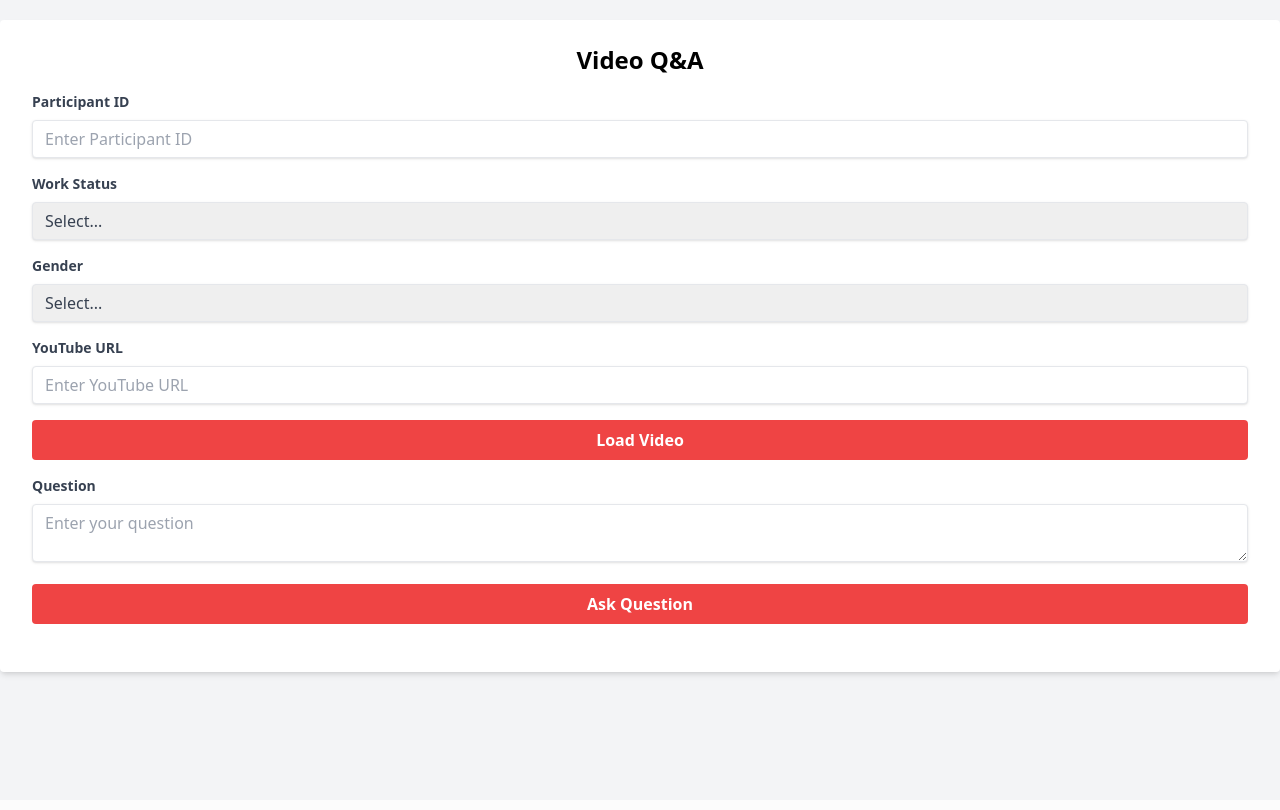
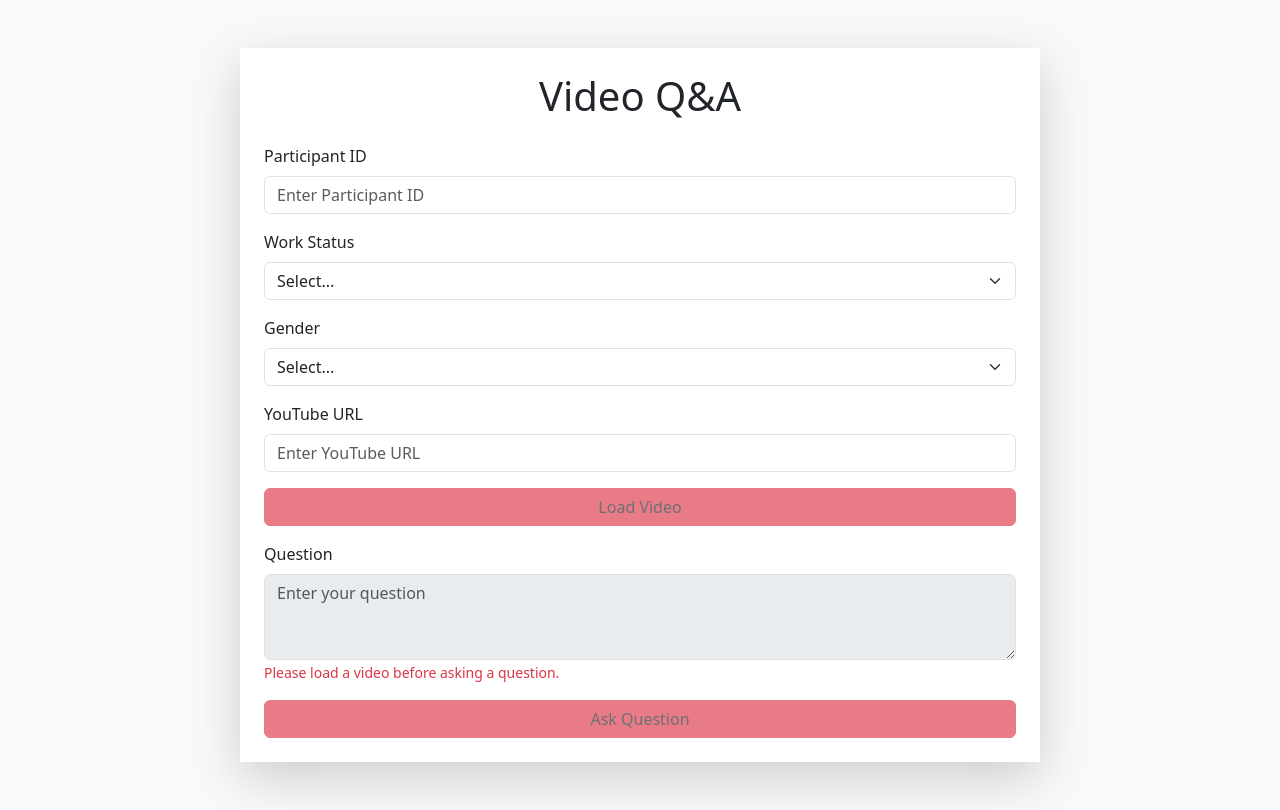
Before and after one commit to sibangi/youtube-chatbot, a Flask app: page / in a window 1280 px wide. Before the commit the page ends 678 px from the top, so only its background shows below. Run offline with Flask 3, Linux system fonts and the light colour scheme; the visitor is signed in with stand-in values (Sample User, id 1); some libraries are stand-ins or nearby versions.

Commit message:
feat: improve ux

```diff
--- a/templates/index.html
+++ b/templates/index.html
@@ -4,12 +4,21 @@
     <meta charset="UTF-8">
     <meta name="viewport" content="width=device-width, initial-scale=1.0">
     <title>Video Q&A</title>
-    <script src="https://cdn.tailwindcss.com"></script>
-    <script defer src="https://cdn.jsdelivr.net/npm/alpinejs@3.x.x/dist/cdn.min.js"></script>
-    <link href="https://cdnjs.cloudflare.com/ajax/libs/font-awesome/5.15.3/css/all.min.css" rel="stylesheet">
+    <link href="https://cdn.jsdelivr.net/npm/bootstrap@5.3.0-alpha1/dist/css/bootstrap.min.css" rel="stylesheet">
+    <link href="https://cdn.jsdelivr.net/npm/bootstrap-icons@1.7.2/font/bootstrap-icons.css" rel="stylesheet">
+    <script src="https://cdn.jsdelivr.net/npm/alpinejs@3.x.x/dist/cdn.min.js" defer></script>
+    <style>
+        body { background-color: #f8f9fa; }
+        .form-container { max-width: 800px; }
+        .btn-custom { transition: all 0.3s; }
+        .btn-custom:disabled { background-color: #dc3545; border-color: #dc3545; }
+        .btn-custom.loading { background-color: #ffc107; border-color: #ffc107; }
+        .btn-custom.enabled { background-color: #198754; border-color: #198754; }
+        .feedback-icon { cursor: pointer; }
+    </style>
 </head>
-<body class="bg-gray-100">
-    <div class="container mx-auto py-5" x-data="{
+<body>
+    <div class="container py-5" x-data="{
         isVideoLoading: false,
         isVideoLoaded: false,
         isQuestionLoading: false,
@@ -27,7 +36,6 @@
         async loadVideo() {
             if (this.isVideoLoaded) return;
             this.isVideoLoading = true;
-            // Simulating video loading
             await new Promise(resolve => setTimeout(resolve, 2000));
             this.isVideoLoading = false;
             this.isVideoLoaded = true;
@@ -89,124 +97,95 @@
             }
         }
     }" x-init="checkFormValidity">
-        <div class="row justify-content-center">
-            <div class="col-md-8">
-                <div class="bg-white shadow-md rounded px-8 pt-6 pb-8 mb-4">
-                    <h1 class="text-2xl font-bold text-center mb-4">Video Q&A</h1>
+        <div class="form-container mx-auto bg-white shadow-lg rounded-lg p-4">
+            <h1 class="text-center mb-4">Video Q&A</h1>
 
-                    <div class="mb-4">
-                        <label class="block text-gray-700 text-sm font-bold mb-2" for="participant_id">
-                            Participant ID
-                        </label>
-                        <input class="shadow appearance-none border rounded w-full py-2 px-3 text-gray-700 leading-tight focus:outline-none focus:shadow-outline" id="participant_id" type="text" placeholder="Enter Participant ID" @input="checkFormValidity()">
+            <div class="mb-3">
+                <label for="participant_id" class="form-label">Participant ID</label>
+                <input type="text" class="form-control" id="participant_id" placeholder="Enter Participant ID" x-on:input="checkFormValidity">
             </div>
 
-                    <div class="mb-4">
-                        <label class="block text-gray-700 text-sm font-bold mb-2" for="work_status">
-                            Work Status
-                        </label>
-                        <select class="shadow appearance-none border rounded w-full py-2 px-3 text-gray-700 leading-tight focus:outline-none focus:shadow-outline" id="work_status" @change="checkFormValidity()">
+            <div class="mb-3">
+                <label for="work_status" class="form-label">Work Status</label>
+                <select class="form-select" id="work_status" x-on:change="checkFormValidity">
                     <option value="">Select...</option>
-                            <option value="Student">Student</option>
-                            <option value="Staff">Staff</option>
+                    <option value="student">Student</option>
+                    <option value="staff">Staff</option>
                 </select>
             </div>
 
-                    <div class="mb-4">
-                        <label class="block text-gray-700 text-sm font-bold mb-2" for="gender">
-                            Gender
-                        </label>
-                        <select class="shadow appearance-none border rounded w-full py-2 px-3 text-gray-700 leading-tight focus:outline-none focus:shadow-outline" id="gender" @change="checkFormValidity()">
+            <div class="mb-3">
+                <label for="gender" class="form-label">Gender</label>
+                <select class="form-select" id="gender" x-on:change="checkFormValidity">
                     <option value="">Select...</option>
-                            <option value="Male">Male</option>
-                            <option value="Female">Female</option>
-                            <option value="Other">Other</option>
+                    <option value="male">Male</option>
+                    <option value="female">Female</option>
+                    <option value="other">Other</option>
                 </select>
             </div>
 
-                    <div class="mb-4">
-                        <label class="block text-gray-700 text-sm font-bold mb-2" for="youtube_url">
-                            YouTube URL
-                        </label>
-                        <input class="shadow appearance-none border rounded w-full py-2 px-3 text-gray-700 leading-tight focus:outline-none focus:shadow-outline" id="youtube_url" type="text" placeholder="Enter YouTube URL" @input="checkFormValidity()">
+            <div class="mb-3">
+                <label for="youtube_url" class="form-label">YouTube URL</label>
+                <input type="text" class="form-control" id="youtube_url" placeholder="Enter YouTube URL" x-on:input="checkFormValidity">
             </div>
 
-                    <div class="mb-4">
-                        <button
-                            @click="loadVideo"
-                            x-show="!isVideoLoading && !isVideoLoaded"
-                            :class="{'bg-red-500': !formValid, 'bg-blue-500': formValid, 'hover:bg-blue-700': formValid}"
-                            class="w-full text-white font-bold py-2 px-4 rounded focus:outline-none focus:shadow-outline"
-                            :disabled="!formValid">
-                            Load Video
+            <button class="btn btn-custom w-100 mb-3"
+                    x-on:click="loadVideo"
+                    x-bind:disabled="!formValid || isVideoLoaded"
+                    x-bind:class="{'loading': isVideoLoading, 'enabled': formValid && !isVideoLoaded && !isVideoLoading}">
+                <span x-show="!isVideoLoading && !isVideoLoaded">Load Video</span>
+                <span x-show="isVideoLoading">
+                    <span class="spinner-border spinner-border-sm" role="status" aria-hidden="true"></span>
+                    Loading Video...
+                </span>
+                <span x-show="isVideoLoaded">Video Loaded</span>
             </button>
-                        <button
-                            x-show="isVideoLoading"
-                            class="w-full bg-yellow-500 text-white font-bold py-2 px-4 rounded focus:outline-none focus:shadow-outline"
-                            disabled>
-                            Loading Video...
-                        </button>
-                        <button
-                            x-show="isVideoLoaded"
-                            class="w-full bg-green-500 text-white font-bold py-2 px-4 rounded focus:outline-none focus:shadow-outline"
-                            disabled>
-                            Video Loaded
-                        </button>
+
+            <div class="mb-3">
+                <label for="question" class="form-label">Question</label>
+                <textarea class="form-control" id="question" rows="3" placeholder="Enter your question"
+                          x-bind:disabled="!isVideoLoaded || !feedbackProvided"></textarea>
+                <small class="text-danger" x-show="!isVideoLoaded">
+                    Please load a video before asking a question.
+                </small>
+                <small class="text-danger" x-show="isVideoLoaded && !feedbackProvided">
+                    Please provide feedback on the previous answer before asking a new question.
+                </small>
             </div>
 
-                    <div class="mb-4">
-                        <label class="block text-gray-700 text-sm font-bold mb-2" for="question">
-                            Question
-                        </label>
-                        <textarea
-                            class="shadow appearance-none border rounded w-full py-2 px-3 text-gray-700 leading-tight focus:outline-none focus:shadow-outline"
-                            id="question"
-                            placeholder="Enter your question"
-                            :disabled="!feedbackProvided && isQuestionAsked"
-                        ></textarea>
-                    </div>
-
-                    <div class="mb-4">
-                        <button
-                            @click="askQuestion"
-                            x-show="!isQuestionLoading"
-                            :class="{'bg-red-500': !isVideoLoaded || !feedbackProvided, 'bg-green-500': isVideoLoaded && feedbackProvided, 'hover:bg-green-700': isVideoLoaded && feedbackProvided}"
-                            class="w-full text-white font-bold py-2 px-4 rounded focus:outline-none focus:shadow-outline"
-                            :disabled="!isVideoLoaded || !feedbackProvided">
-                            Ask Question
+            <button class="btn btn-custom w-100"
+                    x-on:click="askQuestion"
+                    x-bind:disabled="!formValid || !isVideoLoaded || isQuestionLoading || !feedbackProvided"
+                    x-bind:class="{'loading': isQuestionLoading, 'enabled': formValid && isVideoLoaded && !isQuestionLoading && feedbackProvided}">
+                <span x-show="!isQuestionLoading">Ask Question</span>
+                <span x-show="isQuestionLoading">
+                    <span class="spinner-border spinner-border-sm" role="status" aria-hidden="true"></span>
+                    Processing Question...
+                </span>
             </button>
-                        <button
-                            x-show="isQuestionLoading"
-                            class="w-full bg-yellow-500 text-white font-bold py-2 px-4 rounded focus:outline-none focus:shadow-outline"
-                            disabled>
-                            Processing Question...
-                        </button>
-                    </div>
 
             <div class="mt-4" x-show="answer || streamingAnswer">
-                        <h5 class="font-bold mb-2">Answer:</h5>
+                <h5 class="mb-2">Answer:</h5>
+                <div class="p-3 bg-light rounded">
                     <p x-text="answer"></p>
                     <div class="text-center" x-show="streamingAnswer">
                         <div class="spinner-border text-primary" role="status">
-                                <span class="sr-only">Loading...</span>
+                            <span class="visually-hidden">Loading...</span>
+                        </div>
                     </div>
                 </div>
             </div>
 
             <div class="mt-3" x-show="!streamingAnswer && answer">
-                        <h5 class="font-bold mb-2">Was this answer helpful?</h5>
-                        <div class="flex justify-center space-x-4">
-                            <button @click="submitFeedback('positive')" class="bg-green-500 hover:bg-green-700 text-white font-bold py-2 px-4 rounded focus:outline-none focus:shadow-outline">
-                                <i class="fas fa-thumbs-up mr-2"></i> Yes
-                            </button>
-                            <button @click="submitFeedback('negative')" class="bg-red-500 hover:bg-red-700 text-white font-bold py-2 px-4 rounded focus:outline-none focus:shadow-outline">
-                                <i class="fas fa-thumbs-down mr-2"></i> No
-                            </button>
+                <h5 class="mb-2">Was this answer helpful?</h5>
+                <div class="d-flex justify-content-center">
+                    <i class="bi bi-hand-thumbs-up feedback-icon me-3 text-success" x-on:click="submitFeedback('yes')" style="font-size: 2rem;"></i>
+                    <i class="bi bi-hand-thumbs-down feedback-icon text-danger" x-on:click="submitFeedback('no')" style="font-size: 2rem;"></i>
                 </div>
             </div>
         </div>
     </div>
-        </div>
-    </div>
+
+    <script src="https://cdn.jsdelivr.net/npm/bootstrap@5.3.0-alpha1/dist/js/bootstrap.bundle.min.js"></script>
 </body>
 </html>
```
Lines whose indentation alone changed are shown as unchanged.
